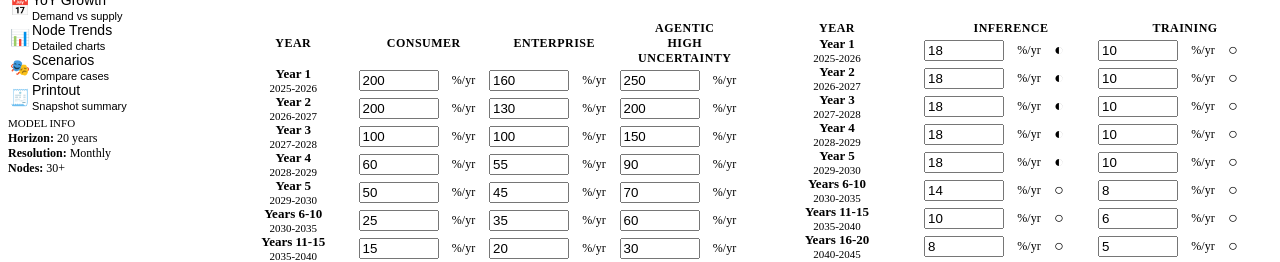
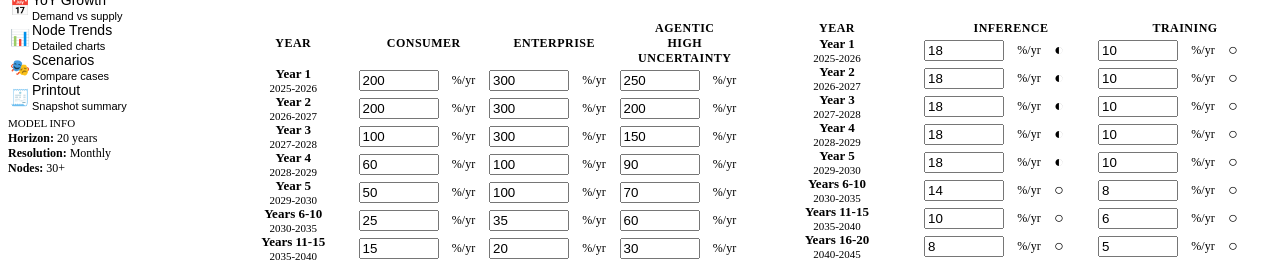
Before and after one commit to jakechinitz/AI-forecasting, a React (Vite) app: page / in a window 1280 px wide. Shown: the part 232-494 px from the top of the page. Built offline with nearby package versions, Linux system fonts and the light colour scheme; the HTML template or start-up script is replaced by a standard one.

Commit message:
Allow blank assumptions and update enterprise growth

```diff
--- a/src/components/AssumptionsTab.jsx
+++ b/src/components/AssumptionsTab.jsx
@@ -57,10 +57,18 @@ function AssumptionsTab({ assumptions, onAssumptionChange, onRunSimulation, isSi
           <input
             type="number"
             step="0.01"
-            value={numValue !== undefined ? (numValue * 100).toFixed(0) : ''}
+            value={
+              numValue === null || numValue === undefined || Number.isNaN(numValue)
+                ? ''
+                : (numValue * 100).toFixed(0)
+            }
             onMouseDown={handleRangeSelect}
             onKeyDown={handleFillDown}
             onChange={(e) => {
+              if (e.target.value === '') {
+                onAssumptionChange(category, blockKey, path, null);
+                return;
+              }
               const newValue = parseFloat(e.target.value) / 100;
               if (!Number.isNaN(newValue)) {
                 onAssumptionChange(category, blockKey, path, newValue);
--- a/src/components/GrowthRatesTab.jsx
+++ b/src/components/GrowthRatesTab.jsx
@@ -52,11 +52,11 @@ function GrowthRatesTab({ results }) {
         </div>
       </div>
 
-      <div style={{ overflowX: 'auto' }}>
-        <table className="data-table" style={{ width: '100%' }}>
+      <div className="yoy-table-wrapper">
+        <table className="data-table yoy-table">
           <thead>
             <tr>
-              <th className="text-cell" style={{ textAlign: 'left' }}>Node</th>
+              <th className="text-cell sticky-col">Node</th>
               {monthLabels.map((label) => (
                 <th key={label} style={{ whiteSpace: 'nowrap' }}>{label}</th>
               ))}
@@ -65,7 +65,7 @@ function GrowthRatesTab({ results }) {
           <tbody>
             {rows.map((row) => (
               <tr key={row.id}>
-                <td className="text-cell">{row.name}</td>
+                <td className="text-cell sticky-col">{row.name}</td>
                 {row.demandGrowthByMonth.map((value, index) => (
                   <td key={`${row.id}-${index}`}>{formatPercent(value)}</td>
                 ))}
--- a/src/data/assumptions.js
+++ b/src/data/assumptions.js
@@ -46,7 +46,9 @@ export const GLOBAL_PARAMS = {
   capexTrigger: {
     priceThreshold: 1.3,      // Price index must exceed this
     persistenceMonths: 6,      // For this many consecutive months
-    maxCapacityAddPct: 0.30    // Cap expansion at 30% of current/year
+    maxCapacityAddPct: 0.30,   // Cap expansion at 30% of current/year
+    cooldownMonths: 12,        // Min months between endogenous triggers per node
+    maxExpansions: 6           // Max endogenous expansions per node over full horizon
   },
 
   // Predictive supply elasticity
@@ -123,7 +125,7 @@ const DEMAND_YEAR1 = {
       historicalRange: [0.25, 0.60]
     },
     enterprise: {
-      value: 1.60,  // 160% annual growth
+      value: 3.00,  // 300% annual growth
       confidence: 'medium',
       source: 'Enterprise AI adoption surveys, cloud earnings',
       historicalRange: [0.35, 0.80]
@@ -216,19 +218,19 @@ const DEMAND_YEARLY_BLOCKS = FIRST_FIVE_YEAR_KEYS.reduce((acc, key, index) => {
 }, {});
 
 DEMAND_YEARLY_BLOCKS.year2.inferenceGrowth.consumer.value = 2.00;
-DEMAND_YEARLY_BLOCKS.year2.inferenceGrowth.enterprise.value = 1.30;
+DEMAND_YEARLY_BLOCKS.year2.inferenceGrowth.enterprise.value = 3.00;
 DEMAND_YEARLY_BLOCKS.year2.inferenceGrowth.agentic.value = 2.00;
 
 DEMAND_YEARLY_BLOCKS.year3.inferenceGrowth.consumer.value = 1.00;
-DEMAND_YEARLY_BLOCKS.year3.inferenceGrowth.enterprise.value = 1.00;
+DEMAND_YEARLY_BLOCKS.year3.inferenceGrowth.enterprise.value = 3.00;
 DEMAND_YEARLY_BLOCKS.year3.inferenceGrowth.agentic.value = 1.50;
 
 DEMAND_YEARLY_BLOCKS.year4.inferenceGrowth.consumer.value = 0.60;
-DEMAND_YEARLY_BLOCKS.year4.inferenceGrowth.enterprise.value = 0.55;
+DEMAND_YEARLY_BLOCKS.year4.inferenceGrowth.enterprise.value = 1.00;
 DEMAND_YEARLY_BLOCKS.year4.inferenceGrowth.agentic.value = 0.90;
 
 DEMAND_YEARLY_BLOCKS.year5.inferenceGrowth.consumer.value = 0.50;
-DEMAND_YEARLY_BLOCKS.year5.inferenceGrowth.enterprise.value = 0.45;
+DEMAND_YEARLY_BLOCKS.year5.inferenceGrowth.enterprise.value = 1.00;
 DEMAND_YEARLY_BLOCKS.year5.inferenceGrowth.agentic.value = 0.70;
 
 export const DEMAND_ASSUMPTIONS = {
--- a/src/engine/calculations.js
+++ b/src/engine/calculations.js
@@ -70,6 +70,11 @@ function deepMerge(target, source) {
   return result;
 }
 
+function resolveAssumptionValue(value, fallback) {
+  if (value === null) return 0;
+  return value ?? fallback;
+}
+
 // ============================================
 // CALIBRATION PARAMETERS
 // These ensure month-0 demand matches reality
@@ -142,11 +147,11 @@ export function calculateEfficiencyMultipliers(month, assumptions) {
 
     // Get annual rates from the active block
     // Defaults match assumptions.js year1 (deployed efficiency rates)
-    const m_infer = block?.modelEfficiency?.m_inference?.value ?? 0.18;
-    const m_train = block?.modelEfficiency?.m_training?.value ?? 0.10;
-    const s_infer = block?.systemsEfficiency?.s_inference?.value ?? 0.10;
-    const s_train = block?.systemsEfficiency?.s_training?.value ?? 0.08;
-    const h = block?.hardwareEfficiency?.h?.value ?? 0.15;
+    const m_infer = resolveAssumptionValue(block?.modelEfficiency?.m_inference?.value, 0.18);
+    const m_train = resolveAssumptionValue(block?.modelEfficiency?.m_training?.value, 0.10);
+    const s_infer = resolveAssumptionValue(block?.systemsEfficiency?.s_inference?.value, 0.10);
+    const s_train = resolveAssumptionValue(block?.systemsEfficiency?.s_training?.value, 0.08);
+    const h = resolveAssumptionValue(block?.hardwareEfficiency?.h?.value, 0.15);
 
     // Convert annual rates to monthly multipliers
     // M_t: (1-m)^(1/12) - decreases each month
@@ -215,9 +220,9 @@ export function calculateDemandGrowth(category, segment, month, assumptions) {
 
     let rate = 0;
     if (category === 'inference') {
-      rate = block?.inferenceGrowth?.[segment]?.value ?? 0.40;
+      rate = resolveAssumptionValue(block?.inferenceGrowth?.[segment]?.value, 0.40);
     } else if (category === 'training') {
-      rate = block?.trainingGrowth?.[segment]?.value ?? 0.25;
+      rate = resolveAssumptionValue(block?.trainingGrowth?.[segment]?.value, 0.25);
     }
 
     // Convert annual rate to monthly
@@ -494,7 +499,7 @@ export function calculateIntensityMultiplier(month, assumptions) {
 
     // Default intensity growth: 40% per year (context + reasoning + agents)
     // This partially offsets efficiency gains
-    const intensityGrowthRate = block?.intensityGrowth?.value ?? 0.40;
+    const intensityGrowthRate = resolveAssumptionValue(block?.intensityGrowth?.value, 0.40);
 
     if (m === 0) {
       intensityCache[m] = 1;
@@ -540,9 +545,9 @@ export function calculateContinualLearningDemand(month, demandAssumptions) {
     const block = demandAssumptions?.[blockKey] || DEMAND_ASSUMPTIONS[blockKey];
 
     // Get growth rates
-    const computeGrowthRate = block?.continualLearning?.computeGrowth?.value ?? 0.60;
-    const dataGrowthRate = block?.continualLearning?.dataStorageGrowth?.value ?? 0.50;
-    const networkGrowthRate = block?.continualLearning?.networkBandwidthGrowth?.value ?? 0.45;
+    const computeGrowthRate = resolveAssumptionValue(block?.continualLearning?.computeGrowth?.value, 0.60);
+    const dataGrowthRate = resolveAssumptionValue(block?.continualLearning?.dataStorageGrowth?.value, 0.50);
+    const networkGrowthRate = resolveAssumptionValue(block?.continualLearning?.networkBandwidthGrowth?.value, 0.45);
 
     if (m === 0) {
       // Base continual learning demand at month 0 - read from workloadBase
@@ -586,7 +591,7 @@ export function calculateEffectiveHbmPerGpu(month, demandAssumptions) {
   const blockKey = getBlockKeyForMonth(month);
   const block = demandAssumptions?.[blockKey] || DEMAND_ASSUMPTIONS[blockKey];
   const memoryMultiplierAtFullAdoption =
-    block?.continualLearning?.memoryMultiplierAtFullAdoption?.value ?? 1.6;
+    resolveAssumptionValue(block?.continualLearning?.memoryMultiplierAtFullAdoption?.value, 1.6);
 
   // Calculate adoption using logistic curve based on continual learning compute growth
   const continualLearning = calculateContinualLearningDemand(month, demandAssumptions);
@@ -755,7 +760,9 @@ export function runSimulation(assumptions, scenarioOverrides = {}) {
       // Predictive supply elasticity
       dynamicExpansions: [],       // [{month, capacityAdd}] triggered by forecast
       lastTriggerMonth: -Infinity, // Cooldown tracking
-      dynamicExpansionCount: 0     // Cap total dynamic expansions
+      dynamicExpansionCount: 0,    // Cap total dynamic expansions
+      lastCapexTriggerMonth: -Infinity,
+      capexExpansionCount: 0
     };
     results.nodes[node.id] = {
       demand: [],
@@ -1193,6 +1200,40 @@ export function runSimulation(assumptions, scenarioOverrides = {}) {
       nodeResults.shortage.push(isShortage ? 1 : 0);
       nodeResults.glut.push(isGlut ? 1 : 0);
     });
+
+    // ============================================
+    // PHASE 4.5: Endogenous capacity response to sustained shortages
+    // ============================================
+    const capex = GLOBAL_PARAMS.capexTrigger;
+    if (capex) {
+      NODES.forEach(node => {
+        if (!node.startingCapacity || node.group === 'A') return;
+
+        const state = nodeState[node.id];
+
+        if (state.capexExpansionCount >= capex.maxExpansions) return;
+        if (month - state.lastCapexTriggerMonth < capex.cooldownMonths) return;
+
+        const recentPrices = state.priceHistory.slice(-capex.persistenceMonths);
+        const sustainedTightPricing = recentPrices.length >= capex.persistenceMonths &&
+          recentPrices.every(price => price >= capex.priceThreshold);
+        if (!sustainedTightPricing) return;
+
+        const currentCapacity = calculateCapacity(node, month, scenarioOverrides, state.dynamicExpansions);
+        const expansionAmount = currentCapacity * capex.maxCapacityAddPct;
+        if (expansionAmount <= 0) return;
+
+        const leadTime = node.leadTimeDebottleneck || 6;
+        const onlineMonth = month + leadTime;
+
+        state.dynamicExpansions.push({
+          month: onlineMonth,
+          capacityAdd: expansionAmount
+        });
+        state.lastCapexTriggerMonth = month;
+        state.capexExpansionCount++;
+      });
+    }
 
     // ============================================
     // PHASE 5: Predictive supply elasticity
--- a/src/styles/app.css
+++ b/src/styles/app.css
@@ -723,6 +723,58 @@
   font-family: var(--font-sans);
 }
 
+.yoy-table-wrapper {
+  overflow: auto;
+  border-radius: var(--radius-md);
+  border: 1px solid var(--bg-tertiary);
+  background: var(--bg-elevated);
+}
+
+.yoy-table {
+  width: 100%;
+  border-collapse: separate;
+  border-spacing: 0;
+}
+
+.yoy-table th,
+.yoy-table td {
+  padding: var(--space-xs) var(--space-sm);
+  border-bottom: 1px solid var(--bg-tertiary);
+  text-align: center;
+  white-space: nowrap;
+  background-color: var(--bg-elevated);
+  position: relative;
+  z-index: 0;
+}
+
+.yoy-table thead th {
+  position: sticky;
+  top: 0;
+  background: var(--bg-elevated);
+  z-index: 2;
+}
+
+.yoy-table tbody tr:nth-child(even) td {
+  background: rgba(148, 163, 184, 0.08);
+}
+
+.yoy-table tbody tr:nth-child(even) .sticky-col {
+  background: rgba(148, 163, 184, 0.12);
+}
+
+.yoy-table .sticky-col {
+  position: sticky;
+  left: 0;
+  background: var(--bg-elevated);
+  text-align: left;
+  z-index: 5;
+  box-shadow: 1px 0 0 var(--bg-tertiary);
+}
+
+.yoy-table thead .sticky-col {
+  z-index: 3;
+}
+
 .tightness-cell {
   display: flex;
   align-items: center;
```
